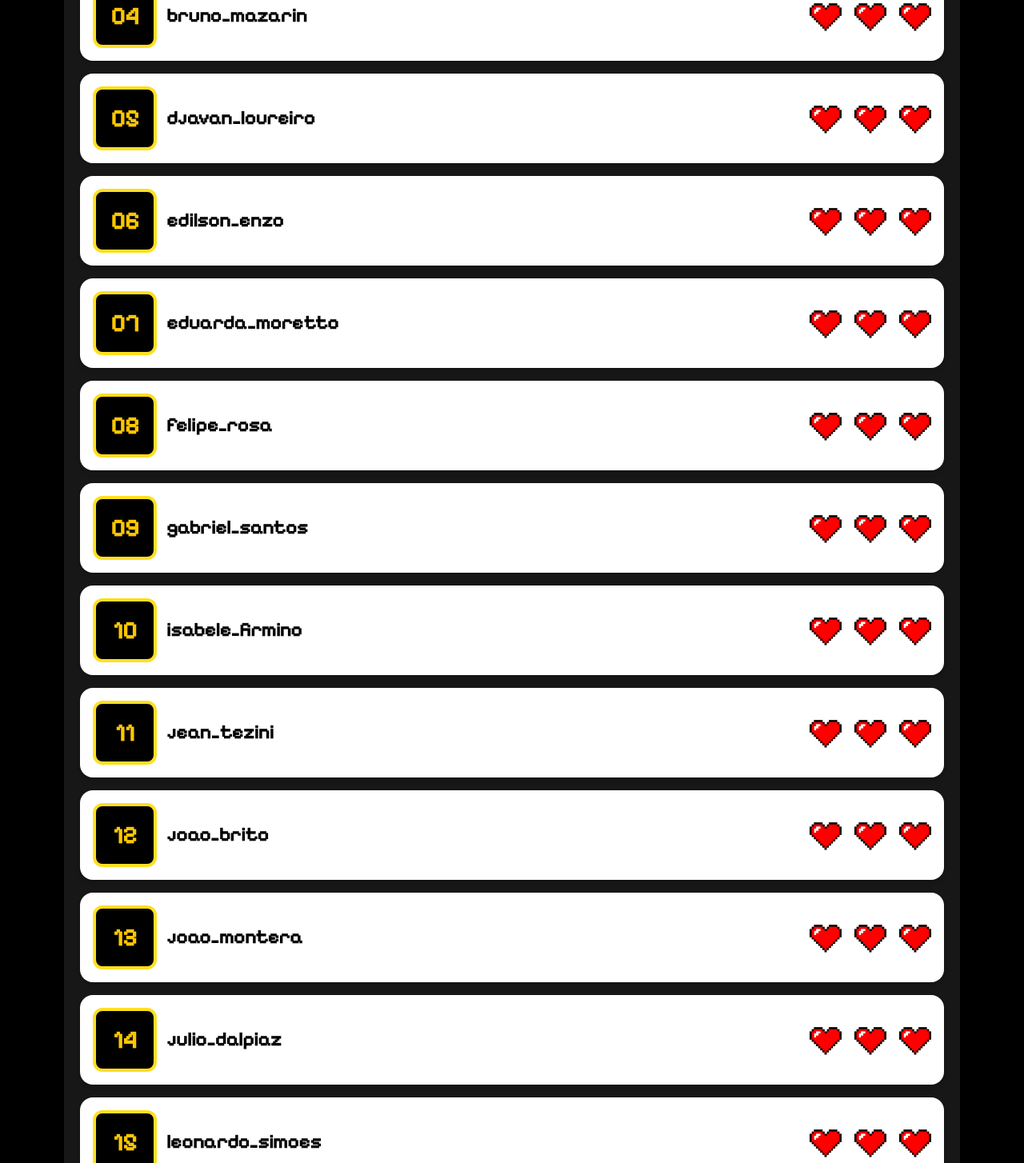
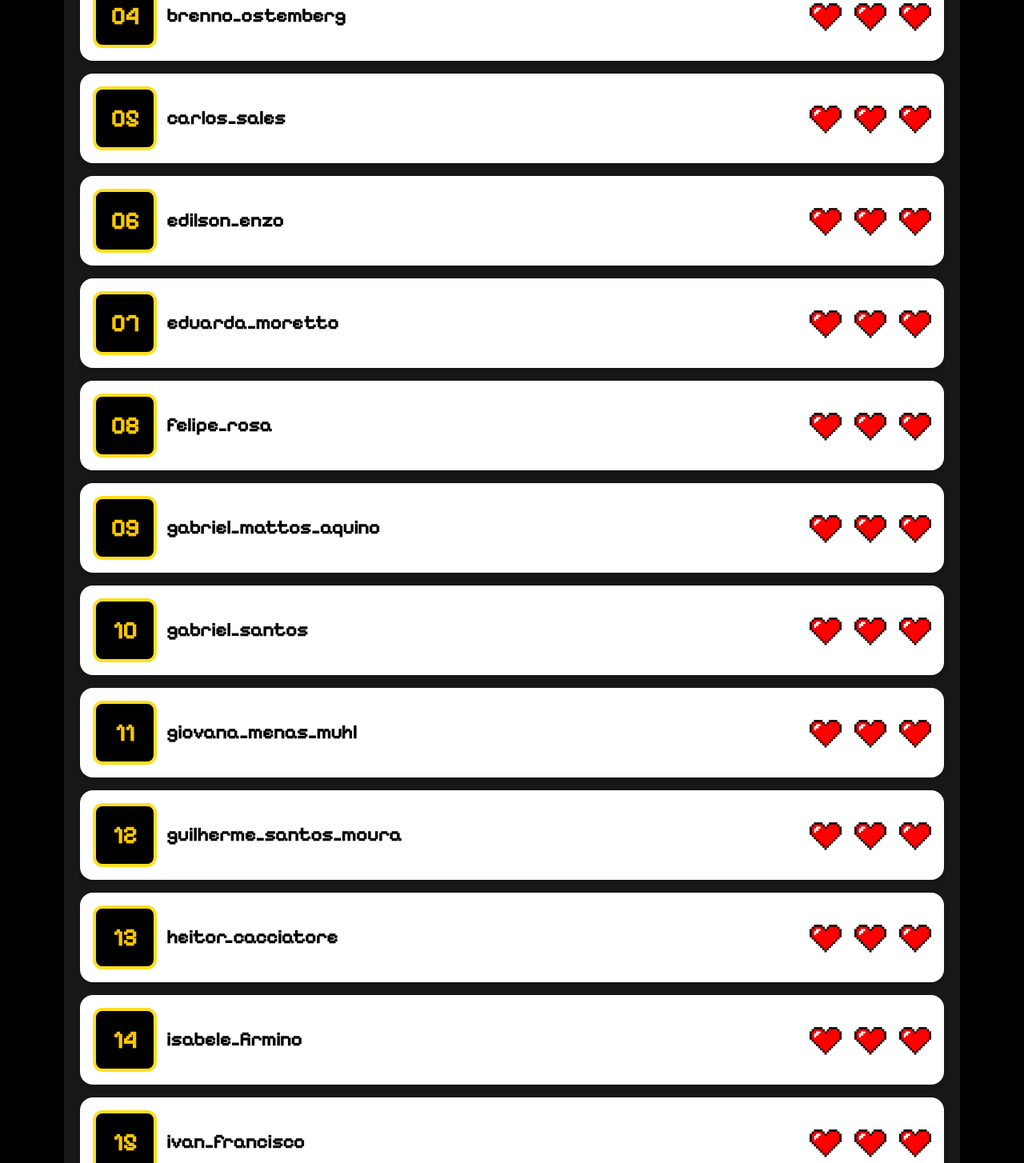
Before and after one commit to Mega-Jr-Git/mega-leaderboard, a React (Vite) app: page / in a window 1280 px wide. Shown: the part 1240-2694 px from the top of the page at 80% size. Built offline with nearby package versions, Linux system fonts and the light colour scheme.

Commit message:
Update players list with new entries and reorder
Reordered players array and added new players.

```diff
--- a/src/data/players.js
+++ b/src/data/players.js
@@ -1,25 +1,36 @@
 const players = [
-  { id: 1, name: "brenno_ostemberg", heart: 3 },
-  { id: 2, name: "djavan_loureiro", heart: 3 },
-  { id: 3, name: "edilson_enzo", heart: 3 },
-  { id: 4, name: "mateus_sposo", heart: 3 },
-  { id: 5, name: "joao_montera", heart: 3 },
-  { id: 6, name: "marcus_madureira", heart: 3 },
-  { id: 7, name: "joao_brito", heart: 3 },
-  { id: 8, name: "bruno_mazarin", heart: 3 },
-  { id: 9, name: "vitor_garcia", heart: 3 },
-  { id: 10, name: "jean_tezini", heart: 3 },
-  { id: 11, name: "luis_santos", heart: 3 },
-  { id: 12, name: "isabele_firmino", heart: 3 },
-  { id: 13, name: "antonio_castro", heart: 3 },
-  { id: 14, name: "julio_dalpiaz", heart: 3 },
-  { id: 15, name: "arthur_cacciatore", heart: 3 },
-  { id: 16, name: "tiago_rodrigues", heart: 3 },
-  { id: 17, name: "eduarda_moretto", heart: 3 },
-  { id: 18, name: "leonardo_simoes", heart: 3 },
-  { id: 19, name: "vitor_mandelli", heart: 3 },
-  { id: 20, name: "gabriel_santos", heart: 3 },
-  { id: 21, name: "felipe_rosa", heart: 3 },
+  { id: 1, name: "antonio_castro", heart: 3 },
+  { id: 2, name: "arthur_cacciatore", heart: 3 },
+  { id: 3, name: "brenno_ostemberg", heart: 3 },
+  { id: 4, name: "djavan_loureiro", heart: 1 },
+  { id: 5, name: "edilson_enzo", heart: 3 },
+  { id: 6, name: "felipe_rosa", heart: 3 },
+  { id: 7, name: "gabriel_santos", heart: 3 },
+  { id: 8, name: "isabele_firmino", heart: 3 },
+  { id: 9, name: "jean_tezini", heart: 3 },
+  { id: 10, name: "joao_montera", heart: 3 },
+  { id: 11, name: "joao_brito", heart: 3 },
+  { id: 12, name: "julio_dalpiaz", heart: 3 },
+  { id: 13, name: "luis_santos", heart: 3 },
+  { id: 14, name: "marcus_madureira", heart: 3 },
+  { id: 15, name: "mateus_sposo", heart: 3 },
+  { id: 16, name: "vitor_garcia", heart: 3 },
+  { id: 17, name: "vitor_mandelli", heart: 3 },
+  { id: 18, name: "eduarda_moretto", heart: 3 },
+
+  { id: 19, name: "leticia_regina", heart: 3 },
+  { id: 20, name: "amanda_oliveira_lopes", heart: 3 },
+  { id: 21, name: "paulo_henrique_assis_lima", heart: 3 },
+  { id: 22, name: "joao_vitor_rocha_oss_menatti", heart: 3 },
+  { id: 23, name: "jhonathan_souza_soares", heart: 3 },
+  { id: 24, name: "guilherme_santos_moura", heart: 3 },
+  { id: 25, name: "gabriel_mattos_aquino", heart: 3 },
+  { id: 26, name: "yan_leandro_rodrigues_oliveira", heart: 3 },
+  { id: 27, name: "heitor_cacciatore", heart: 3 },
+  { id: 28, name: "ivan_francisco", heart: 3 },
+  { id: 29, name: "giovana_menas_muhl", heart: 3 },
+  { id: 30, name: "samyr_arruda", heart: 3 },
+  { id: 31, name: "carlos_sales", heart: 3 },
 ];
 
 export default players;
```
